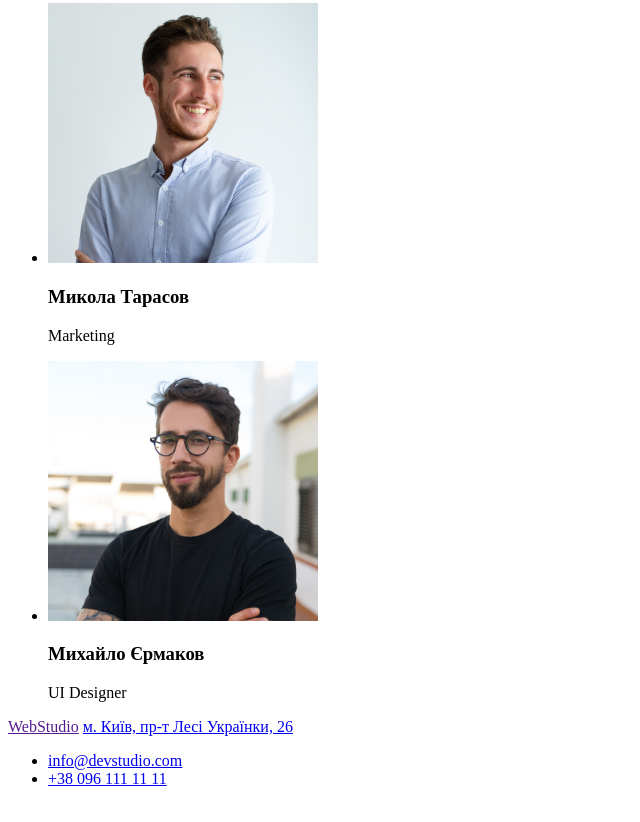
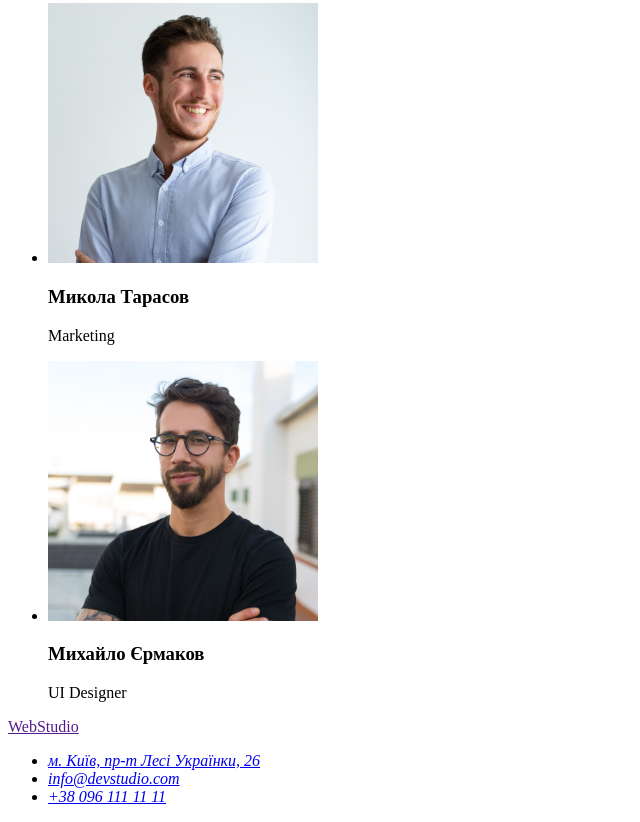
Before and after one commit to Viktoriia181818/-goit-markup-hw-01, a plain HTML site: page index.html in a window 1280 px wide. Shown: the part 2360-3182 px from the top of the page, without its empty margins (0-640 px from the left). Drawn offline with Linux system fonts and the light colour scheme.

Commit message:
виправила усі помилки до першого домашнього завдання

```diff
--- a/index.html
+++ b/index.html
@@ -116,13 +116,13 @@
    <!--Футер-->
    <footer>
     <a href="">WebStudio</a>
-    <a href="https://www.google.com/maps/dir//%D0%B1%D1%83%D0%BB%D1%8C%D0%B2%D0%B0%D1%80+%D0%9B%D0%B5%D1%81%D1%96+%D0%A3%D0%BA%D1%80%D0%B0%D1%97%D0%BD%D0%BA%D0%B8,+26,+%D0%9A%D0%B8%D1%97%D0%B2,+02000/@50.4265807,30.5361971,17z/data=!4m8!4m7!1m0!1m5!1m1!1s0x40d4cf0e033ecbe9:0x57a4dffefec77da0!2m2!1d30.5383858!2d50.4265807" target="_blank" rel="noopener noreferrer">м. Київ, пр-т Лесі Українки, 26</a>
-    <adress>
-    <ul>
-        <li><a href="info@devstudio.com" target="_blank"  rel="noopener noreferrer" >info@devstudio.com</a></li>
-        <li><a href="tel:+380961111111" target="_blank"  rel="noopener noreferrer" >+38 096 111 11 11</a></li>
-    </ul>
-    </adress>
+    <address>
+        <ul>
+        <li><a href="https://www.google.com/maps/dir//%D0%B1%D1%83%D0%BB%D1%8C%D0%B2%D0%B0%D1%80+%D0%9B%D0%B5%D1%81%D1%96+%D0%A3%D0%BA%D1%80%D0%B0%D1%97%D0%BD%D0%BA%D0%B8,+26,+%D0%9A%D0%B8%D1%97%D0%B2,+02000/@50.4265807,30.5361971,17z/data=!4m8!4m7!1m0!1m5!1m1!1s0x40d4cf0e033ecbe9:0x57a4dffefec77da0!2m2!1d30.5383858!2d50.4265807" target="_blank" rel="noopener noreferrer">м. Київ, пр-т Лесі Українки, 26</a></li>
+        <li><a href="info@devstudio.com">info@devstudio.com</a></li>
+        <li><a href="tel:+380961111111">+38 096 111 11 11</a></li>
+        </ul>
+    </address>
     </footer>
 </body>
 </html>
```
